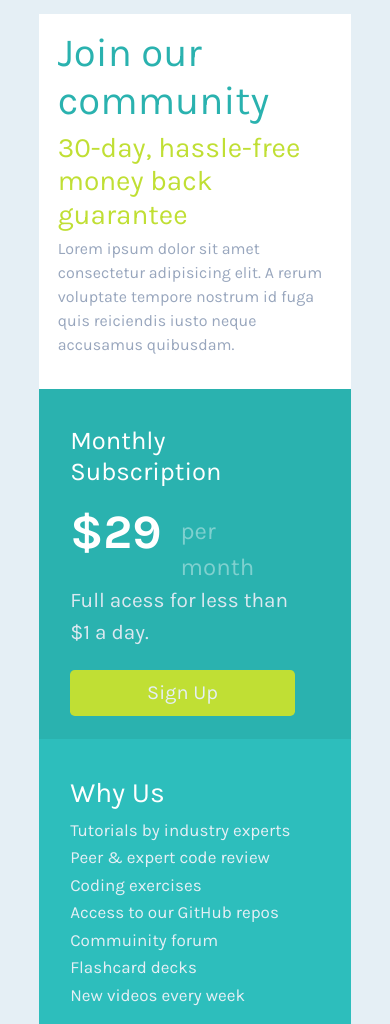
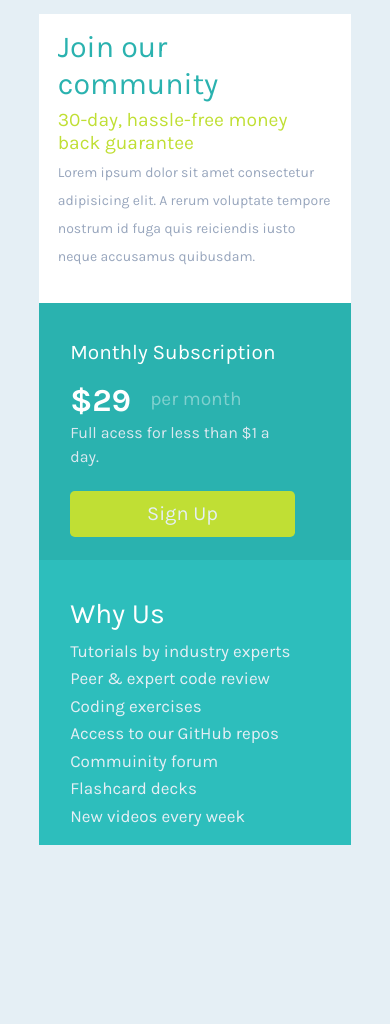
Before and after one commit to marawanmohamed9876/single-price-grid-component, a plain HTML site: page index.html in a window 390 px wide. After the commit the page ends 859 px from the top, so only its background shows below. Drawn offline with nearby package versions, Linux system fonts and the light colour scheme.

Commit message:
Add files via upload

```diff
--- a/css/style.css
+++ b/css/style.css
@@ -1,84 +1,85 @@
-body{
+body {
   margin: 0;
   background-color: hsl(204, 43%, 93%);
-    font-family: 'Karla', sans-serif;
-    color: #FFF;
+  font-family: "Karla", sans-serif;
+  color: #fff;
 }
 
-.row{
+.row {
   margin: 0;
 }
 
-.col-lg-6{
+.col-lg-6 {
   margin: 0;
   padding: 0;
 }
 
-#sections-container{
-    background-color: #FFF;
+#sections-container {
+  background-color: #fff;
   width: 55%;
   margin: 2.5% auto 2.5%;
 }
 
 /* heading section */
 
-#heading-section{
+#heading-section {
   padding: 5% 6% 5% 6%;
 }
 
-.header{
+.header {
   color: hsl(179, 62%, 43%);
   margin-bottom: 2%;
   font-weight: 500;
 }
 
-.heading-h3{
+.heading-h3 {
   color: hsl(71, 73%, 54%);
   margin-bottom: 2%;
 }
 
-.heading-paragraph{
+.heading-paragraph {
   color: hsl(218, 22%, 67%);
+  line-height: 2;
 }
 
 /* Subscription section */
 
-.subscribe{
+.subscribe {
   background-color: hsl(179, 62%, 43%);
   padding: 12% 10% 0% 10%;
   height: 100%;
 }
 
-.subscribe-title{
+.subscribe-title {
   font-size: 1.6rem;
   font-weight: 500;
   margin-bottom: 17px;
 }
 
-.price-handling{
+.price-handling {
   display: flex;
 }
 
-.subscribe-price{
+.subscribe-price {
   font-size: 3rem;
   font-weight: 700;
   margin: 0;
 }
 
-span{
+span {
   font-size: 1.5rem;
   margin-top: 9px;
   margin-left: 19px;
   opacity: 0.4;
 }
 
-.subscribe-paragraph{
+.subscribe-paragraph {
   font-size: 1.3rem;
   color: hsl(204, 43%, 90%);
   font-weight: 200;
 }
 
-.sign-up{
+.sign-up {
   background-color: hsl(71, 73%, 54%);
   border-color: hsl(71, 73%, 54%);
   border: 1px;
@@ -86,44 +87,75 @@ span{
   margin: 10% 0%;
 }
 
-.sign-up:hover{
+.sign-up:hover {
   background-color: hsl(71, 73%, 54%);
   opacity: 0.9;
   color: hsl(204, 43%, 93%);
 }
 
-.subscribe-handling{
+.subscribe-handling {
   padding: 0% 10% 0% 0%;
 }
 
-.why-us{
+.why-us {
   background-color: hsl(179, 62%, 46%);
   height: 50vh;
   padding: 12% 10% 0% 10%;
   height: 100%;
 }
 
-.why-title{
+.why-title {
   margin-bottom: 10px;
   font-size: 1.6rem;
   font-weight: 500;
 }
 
-.why-us ul{
+.why-us ul {
   list-style: none;
   padding: 0;
 }
 
-.why-us ul li{
+.why-us ul li {
   margin-bottom: 2px;
   color: hsl(204, 43%, 93%);
   font-weight: 200;
   font-size: 17px;
 }
 
-@media (max-width:700px){
-    #sections-container{
+@media (max-width: 757px) {
+  #sections-container {
     width: 80%;
-        margin: 3.5% auto 3.5% auto ;
+    margin: 3.5% auto 3.5% auto;
   }
 }
+
+@media (max-width: 525px) {
+  .header {
+    font-size: 1.9rem;
+  }
+
+  .heading-h3 {
+    font-size: 1.2rem;
+  }
+
+  .heading-paragraph {
+    font-size: 14px;
+  }
+
+  .subscribe-title {
+    font-size: 1.3rem;
+  }
+
+  .subscribe-price {
+    font-size: 2rem;
+  }
+
+  span {
+    font-size: 1.2rem;
+    margin-top: 3px;
+  }
+
+  .subscribe-paragraph{
+    font-size: 16px;
+  }
+}
```
Also changed, not shown: 1 other file. Lines whose indentation alone changed are shown as unchanged.
